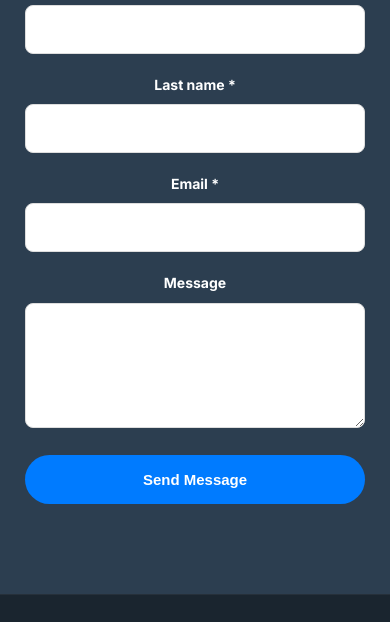
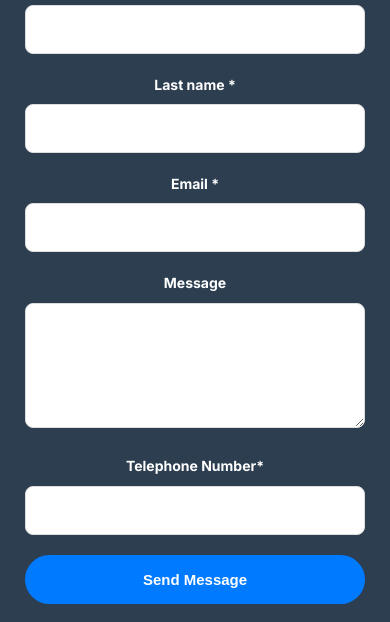
Before and after one commit to Dammy425/My-Website, a plain HTML site: page index.html in a window 390 px wide. Shown: the part 3256-3878 px from the top of the page. Drawn offline with nearby package versions, Linux system fonts and the light colour scheme.

Commit message:
Add telephone number input to the form

```diff
--- a/index.html
+++ b/index.html
@@ -215,6 +215,10 @@
                 required
               ></textarea>
             </div>
+            <div class="form-group">
+              <label for="phone">Telephone Number*</label>
+              <input type="number" id="phone" name="phone" required />
+            </div>
             <button type="submit" class="btn submit-btn">Send Message</button>
           </form>
         </div>
```
